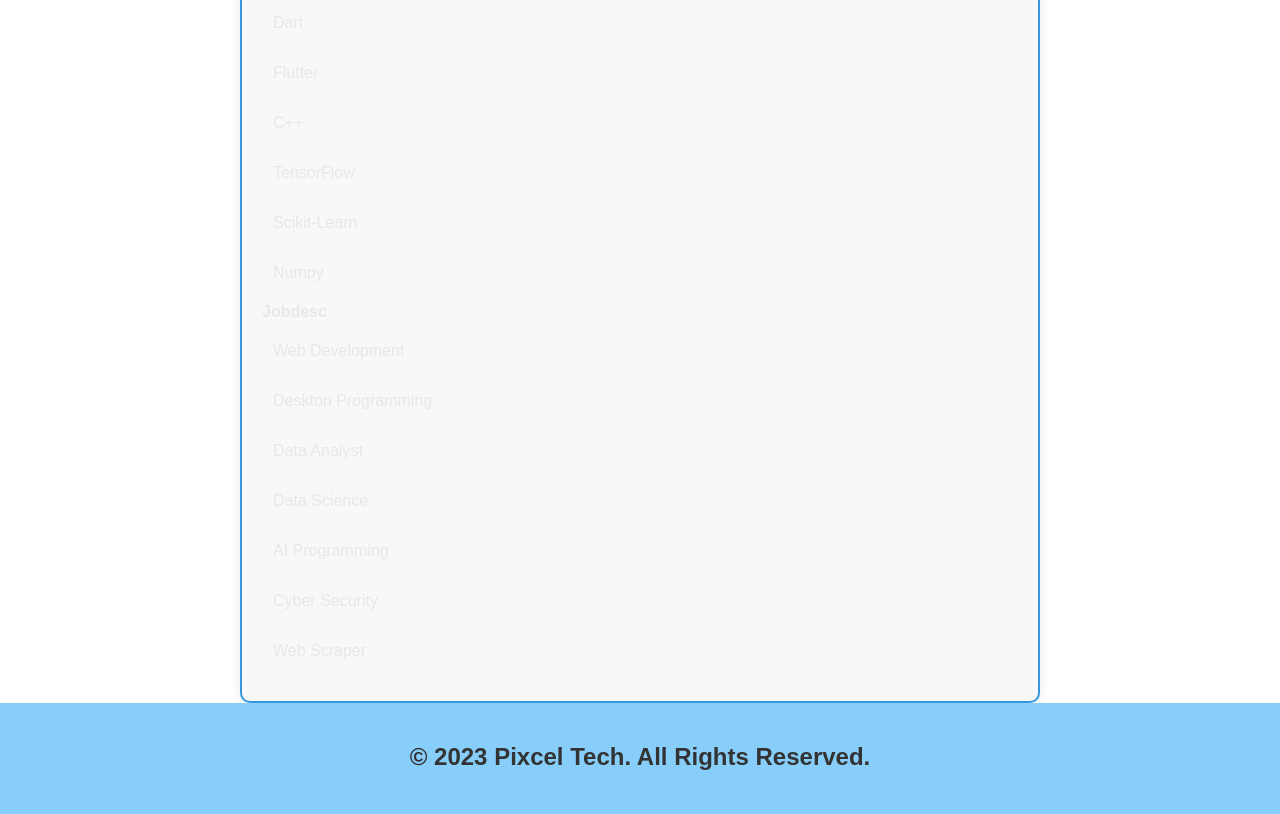
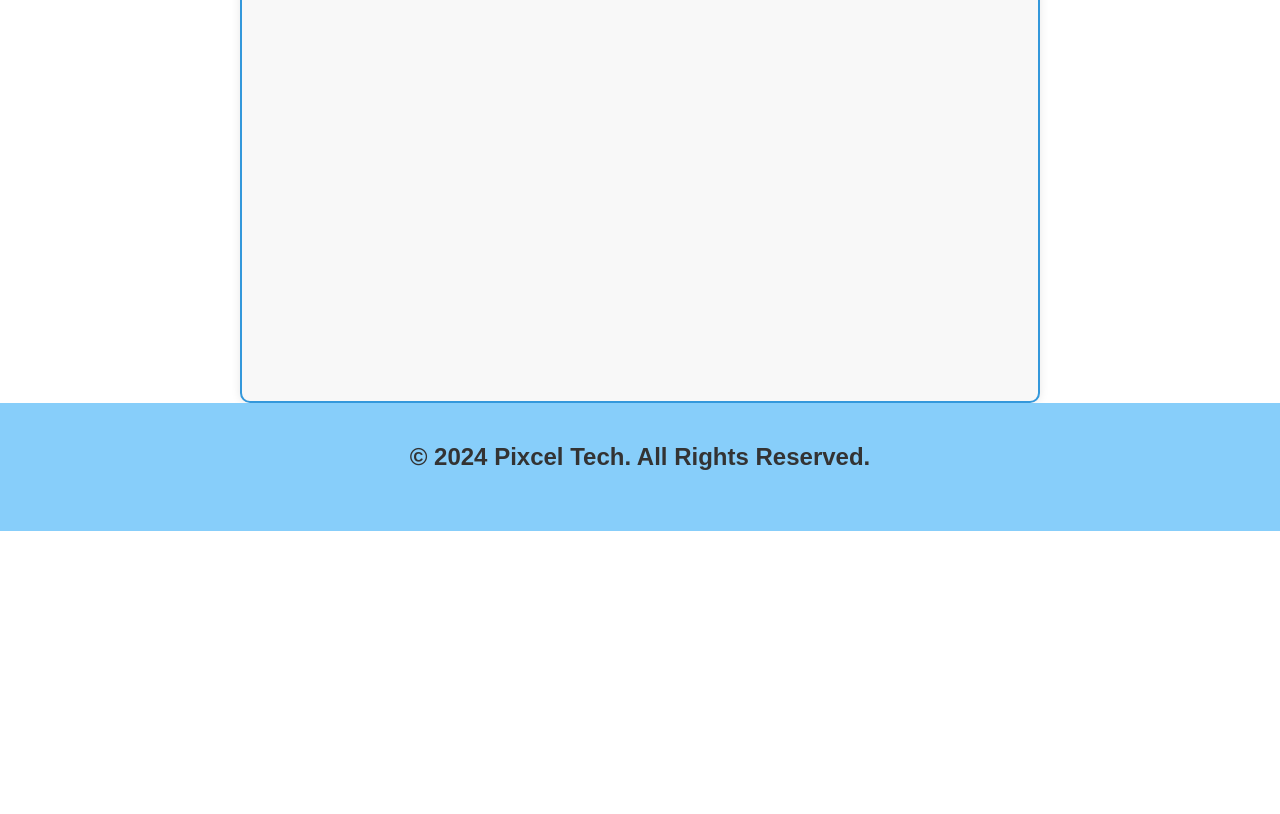
Before and after one commit to reonDay/My-Portofolio-Website, a plain HTML site: page index.html in a window 1280 px wide. Shown: the part 2337-3151 px from the top of the page. After the commit the page ends 2868 px from the top, so only its background shows below. Drawn offline with nearby package versions, Linux system fonts and the light colour scheme.

Commit message:
Update index.html

```diff
--- a/index.html
+++ b/index.html
@@ -140,12 +140,6 @@
         <div class="skill-item">Numpy</div>
         <div class="skill-header">Jobdesc</div>
         <div class="skill-item">Web Development</div>
-        <div class="skill-item">Desktop Programming</div>
-        <div class="skill-item">Data Analyst</div>
-        <div class="skill-item">Data Science</div>
-        <div class="skill-item">AI Programming</div>
-        <div class="skill-item">Cyber Security</div>
-        <div class="skill-item">Web Scraper</div>
         </div>
     </section>
 
@@ -182,7 +176,7 @@
         <div class="container">
             <div class="footer-content">
             <div class="footer-copyright">
-                <h2 align="center">&copy; 2023 Pixcel Tech. All Rights Reserved.</h2>
+                <h2 align="center">&copy; 2024 Pixcel Tech. All Rights Reserved.</h2>
             </div>
         </div>
         </div>
```
